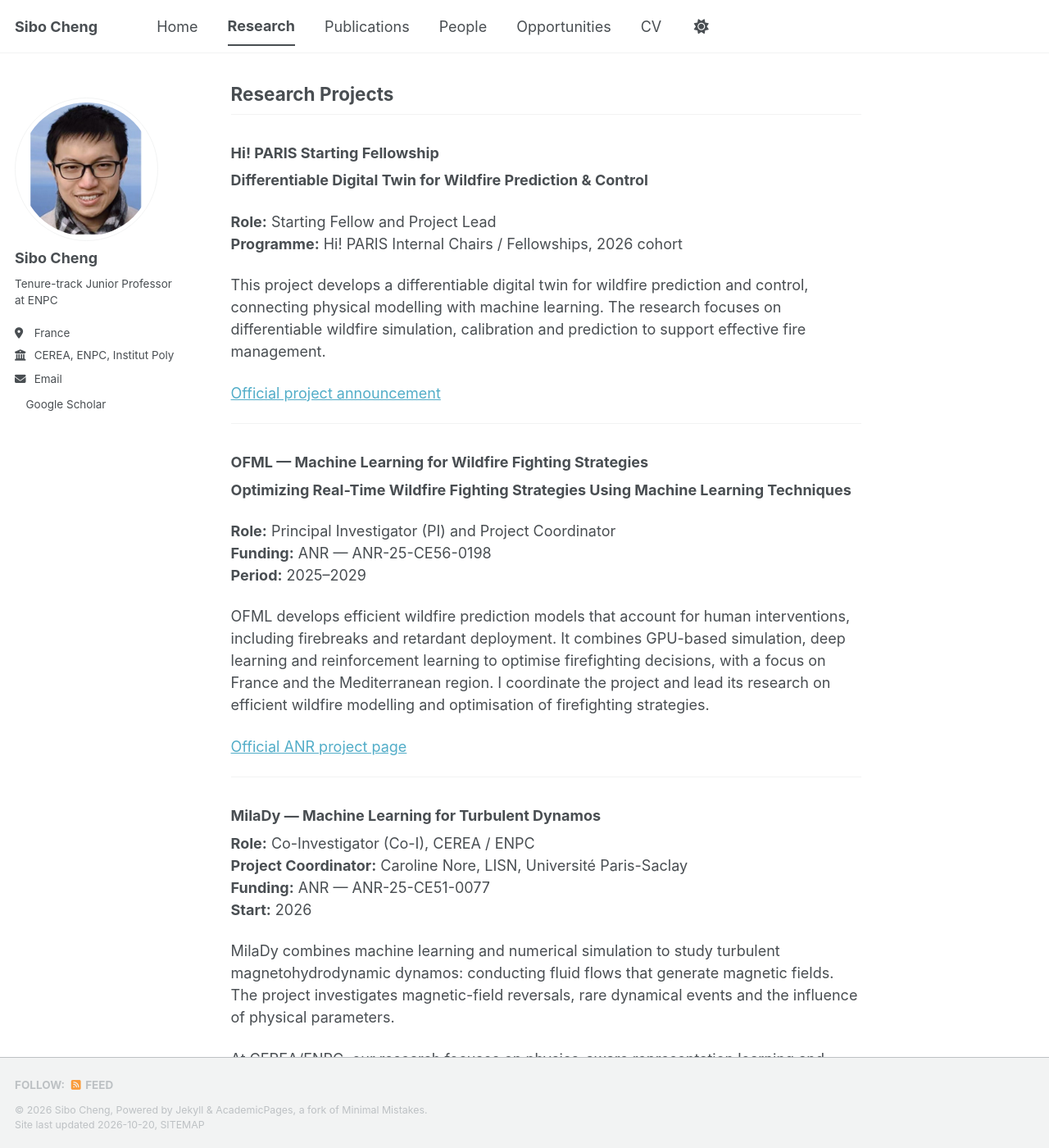
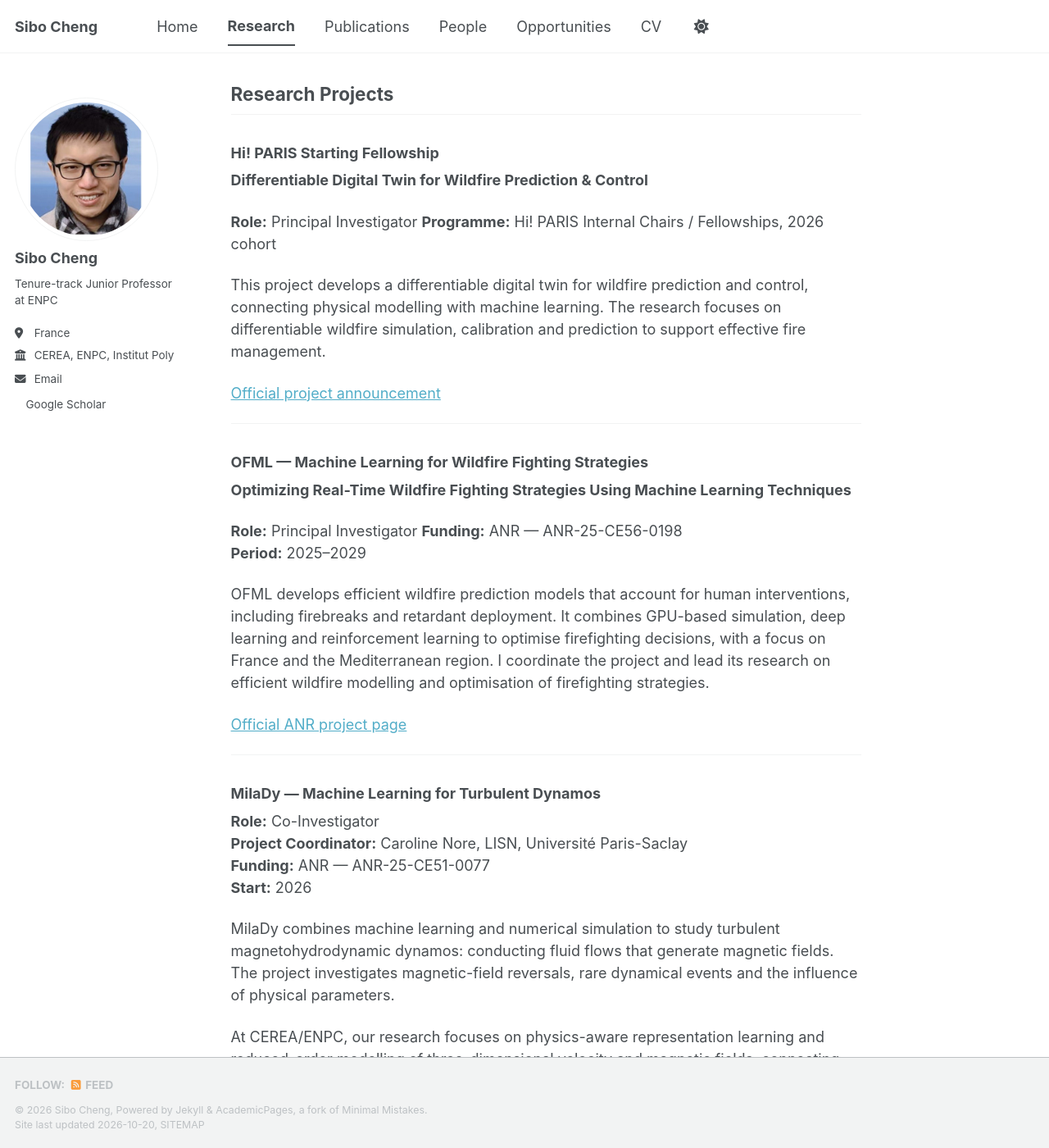
Before and after one commit to scheng2024/scheng2024.github.io, a Jekyll site: the page built from _pages/research.md, in a window 1280 px wide and 1400 px high, scrolled down 273 px. Shown: the whole window at 82% size. Built offline with Jekyll 4.4.1, drawn with Linux system fonts in a browser that asks for light colours; a style sheet for code colours, icons or effects is not loaded; some of the changed text lies outside the part shown.

Commit message:
Update research.md

```diff
--- a/_pages/research.md
+++ b/_pages/research.md
@@ -19,7 +19,7 @@ with applications to wildfire, atmospheric science and fluid dynamics.
 
 **Differentiable Digital Twin for Wildfire Prediction & Control**
 
-**Role:** Starting Fellow and Project Lead
+**Role:** Principal Investigator
 **Programme:** Hi! PARIS Internal Chairs / Fellowships, 2026 cohort
 
 This project develops a differentiable digital twin for wildfire
@@ -35,7 +35,7 @@ calibration and prediction to support effective fire management.
 
 **Optimizing Real-Time Wildfire Fighting Strategies Using Machine Learning Techniques**
 
-**Role:** Principal Investigator (PI) and Project Coordinator
+**Role:** Principal Investigator
 **Funding:** ANR — ANR-25-CE56-0198
 **Period:** 2025–2029
 
@@ -53,7 +53,7 @@ firefighting strategies.
 
 ### MilaDy — Machine Learning for Turbulent Dynamos
 
-**Role:** Co-Investigator (Co-I), CEREA / ENPC
+**Role:** Co-Investigator
 **Project Coordinator:** Caroline Nore, LISN, Université Paris-Saclay
 **Funding:** ANR — ANR-25-CE51-0077
 **Start:** 2026
@@ -77,7 +77,7 @@ assimilation.
 
 **Quantifying the Vulnerability of Forest Ecological Values to Wildfires**
 
-**Role:** CEREA / ENPC Investigator, contributing to WP3
+**Role:** Co-Investigator
 **Project Coordinator:** Florent Mouillot, IRD
 **Funding:** France 2030 — PEPR FORESTT, ANR-25-PEFO-0008
 **Period:** 2025–2029
```
